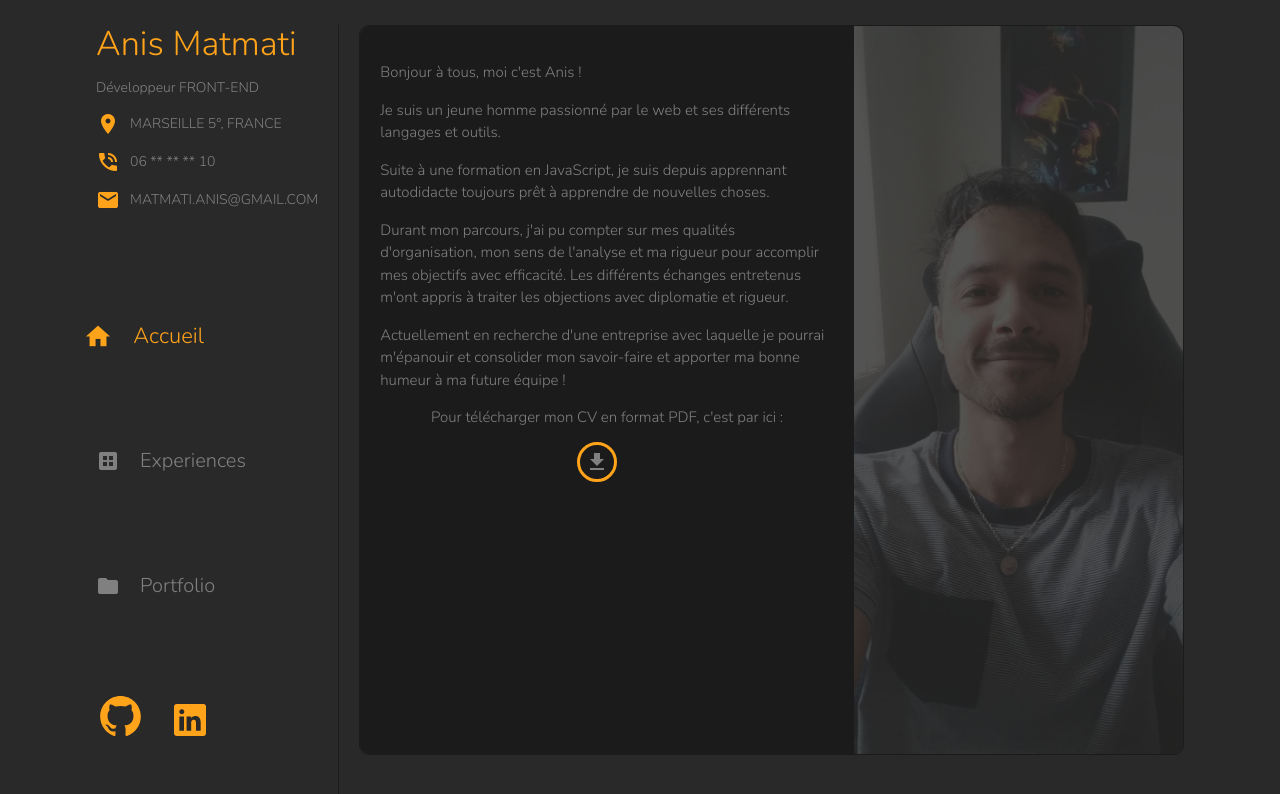
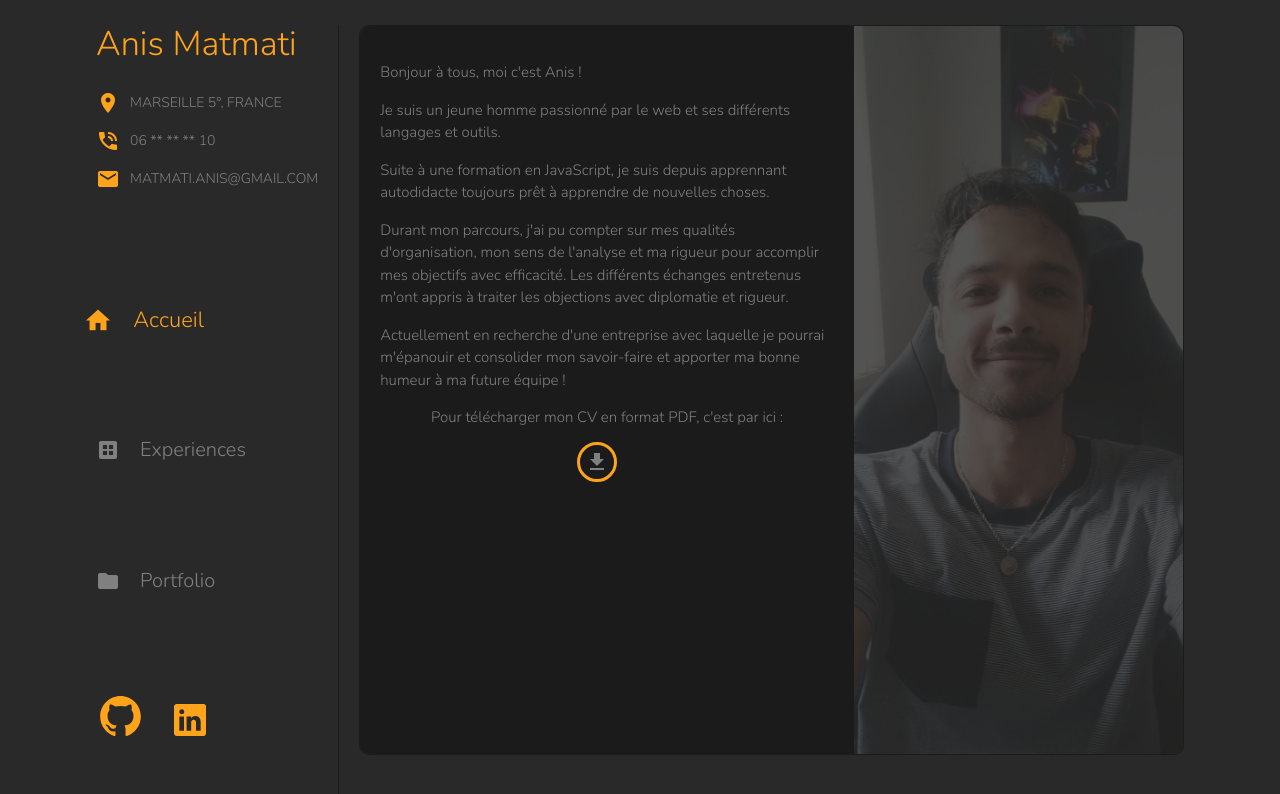
Before and after one commit to Wutzy/cv-react, a React (Create React App) app: page / in a window 1280 px wide. Shown: the top 794 px of the page. Built offline with nearby package versions, Linux system fonts and the light colour scheme.

Commit message:
delete my title Dev in menu

```diff
--- a/src/components/menu/Menu.tsx
+++ b/src/components/menu/Menu.tsx
@@ -40,7 +40,7 @@ const Menu: FunctionComponent = () => {
             <div className='menu-desktop'>
                 <div className='header-menu'>
                 <ContactCard
-                    title="Développeur FRONT-END"
+                    title=""
                     lastName="Matmati"
                     firstName="Anis"
                     phone='06 ** ** ** 10'
```
